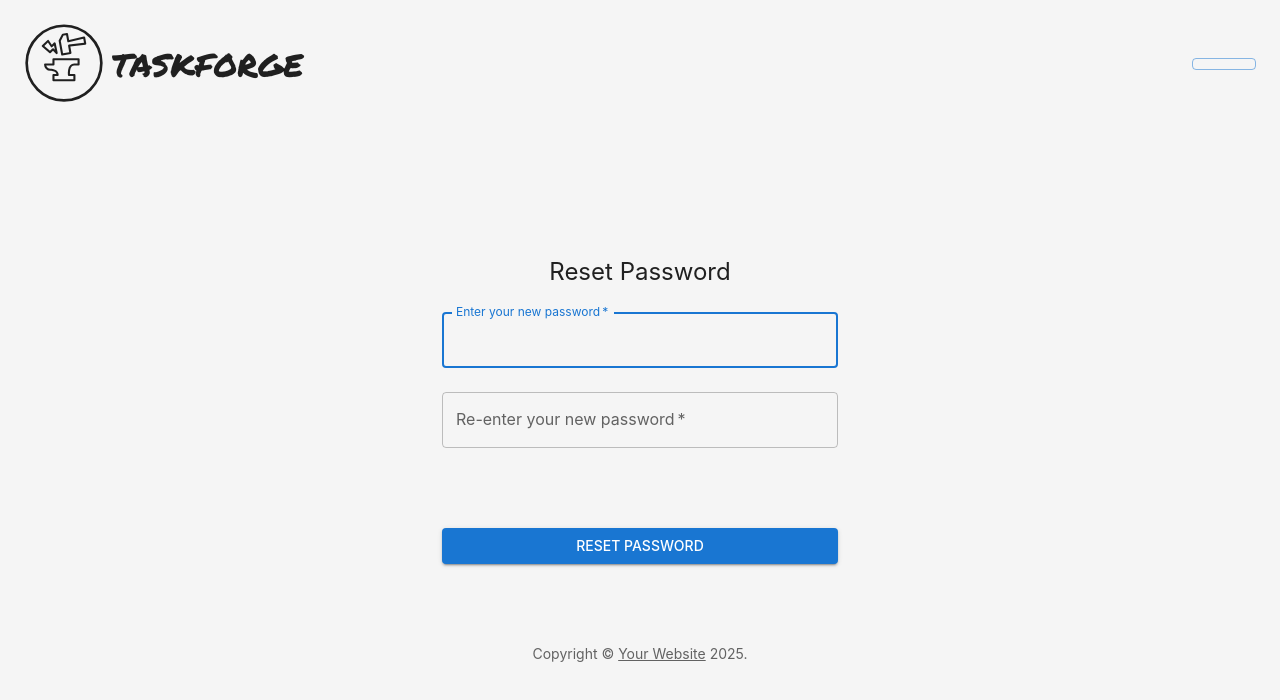
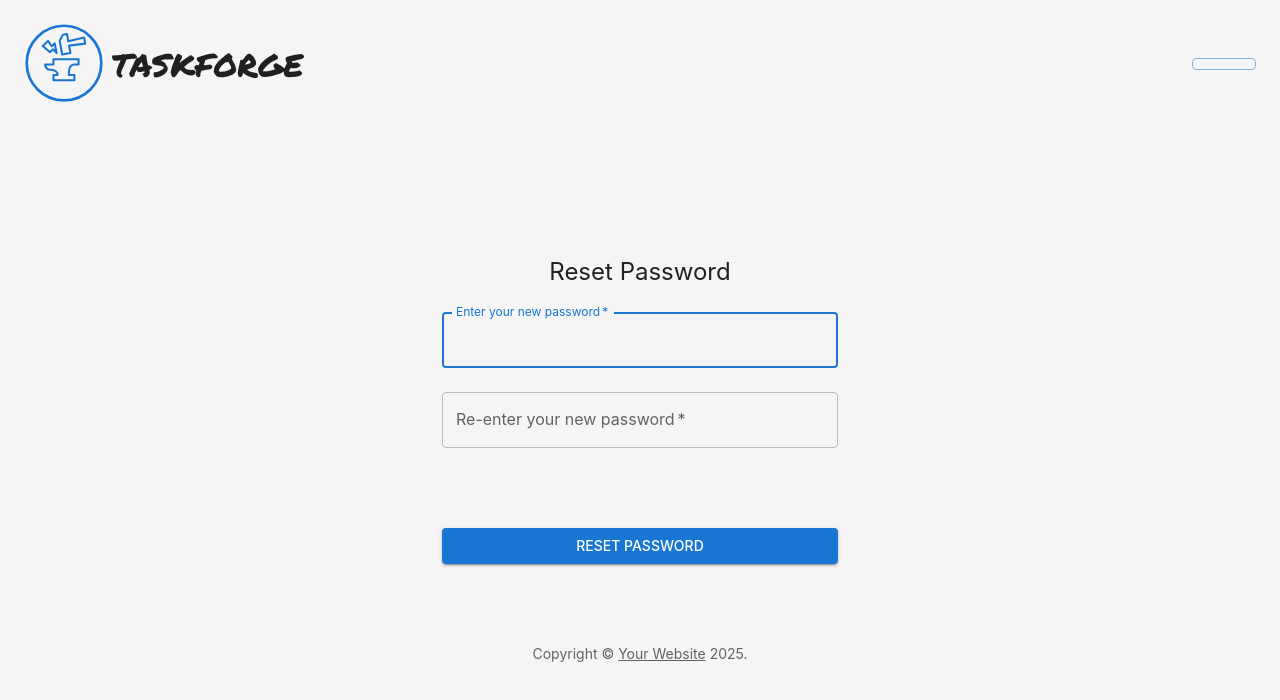
Before and after one commit to jplante01/task_forge, a React (Vite) app: page /auth/reset-password in a window 1280 px wide. Shown: the top 700 px of the page. Built offline with nearby package versions, Linux system fonts and the light colour scheme; no server answers.

Commit message:
Add link to '/'

```diff
--- a/src/pages/ResetPassword.jsx
+++ b/src/pages/ResetPassword.jsx
@@ -2,7 +2,7 @@ import React from "react";
 import { TaskForgeLogo } from "../logo/TaskForgeLogo";
 import { useThemeModeContext } from "../contexts/ThemeModeContext";
 import PasswordResetForm from "../components/PasswordResetForm";
-import { Stack, Typography, Button, Box } from "@mui/material";
+import { Stack, Typography, Button, Box, Link } from "@mui/material";
 
 export default function ResetPassword() {
   const { theme } = useThemeModeContext();
@@ -24,6 +24,7 @@ export default function ResetPassword() {
                 marginRight: "0.5rem",
               }}
             >
+              <Link href="/">
                 <TaskForgeLogo
                   sx={{
                     width: "100%",
@@ -32,6 +33,7 @@ export default function ResetPassword() {
                     // padding: "0.5rem",
                   }}
                 />
+              </Link>
             </Box>
             <Typography
               variant="logoFont"
```
Lines whose indentation alone changed are shown as unchanged.
